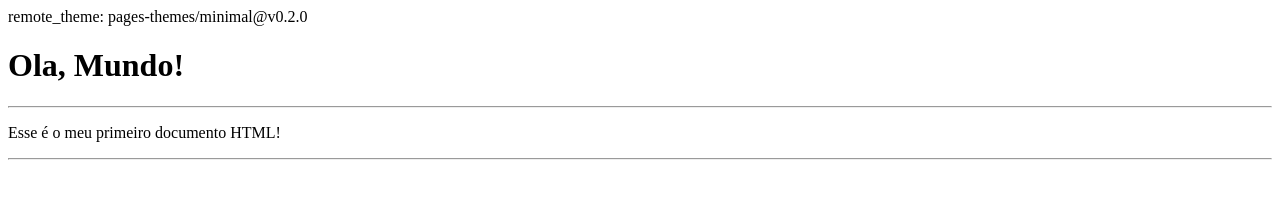
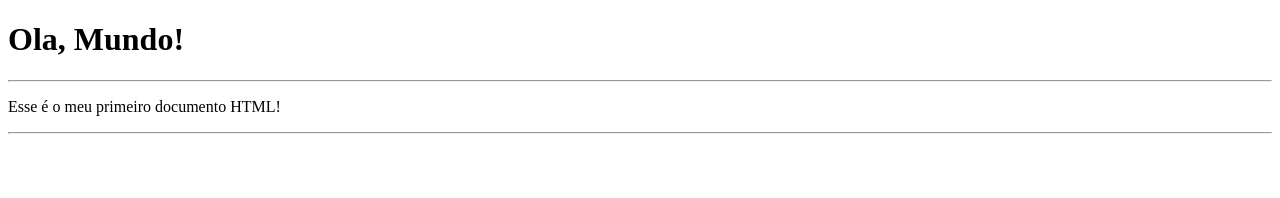
Before and after one commit to josedanieldasilva/curso-html-css, a plain HTML site: page exercício/ex001/Primeiro site/index.html in a window 1280 px wide. Drawn offline with Linux system fonts and the light colour scheme.

Commit message:
Update index.html

```diff
--- a/exercício/ex001/Primeiro site/index.html
+++ b/exercício/ex001/Primeiro site/index.html
@@ -5,7 +5,6 @@
     <meta http-equiv="X-UA-Compatible" content="IE=edge">
     <meta name="viewport" content="width=device-width, initial-scale=1.0">
     <title>ex001:Meu Primeiro Site</title>
-    remote_theme: pages-themes/minimal@v0.2.0
 </head>
 <body>
     <h1>Ola, Mundo!</h1>
```
